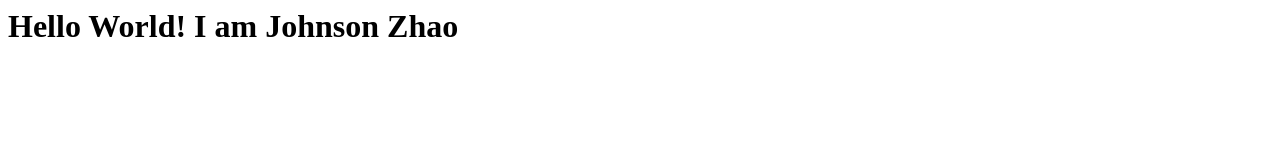
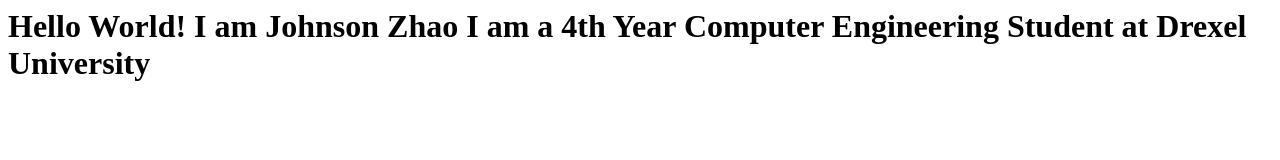
Before and after one commit to johnsonzhao275/johnsonzhao, a plain HTML site: page johnsonzhao-master/index.html in a window 1280 px wide. Drawn offline with Linux system fonts and the light colour scheme.

Commit message:
Added Line 4

```diff
--- a/johnsonzhao-master/index.html
+++ b/johnsonzhao-master/index.html
@@ -1,4 +1,5 @@
 <h1>
   Hello World!
   I am Johnson Zhao
+  I am a 4th Year Computer Engineering Student at Drexel University
 </h1>
```
